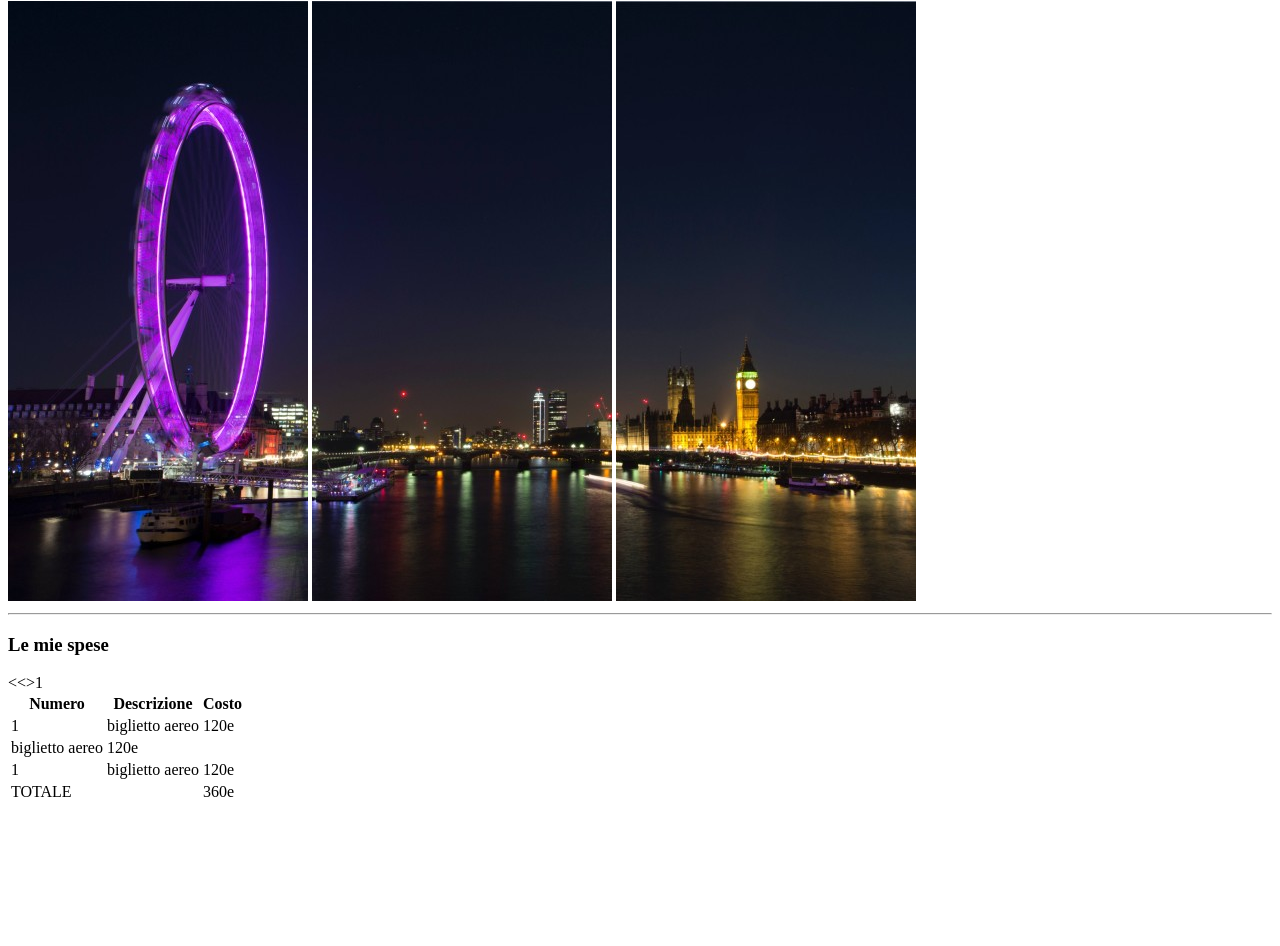
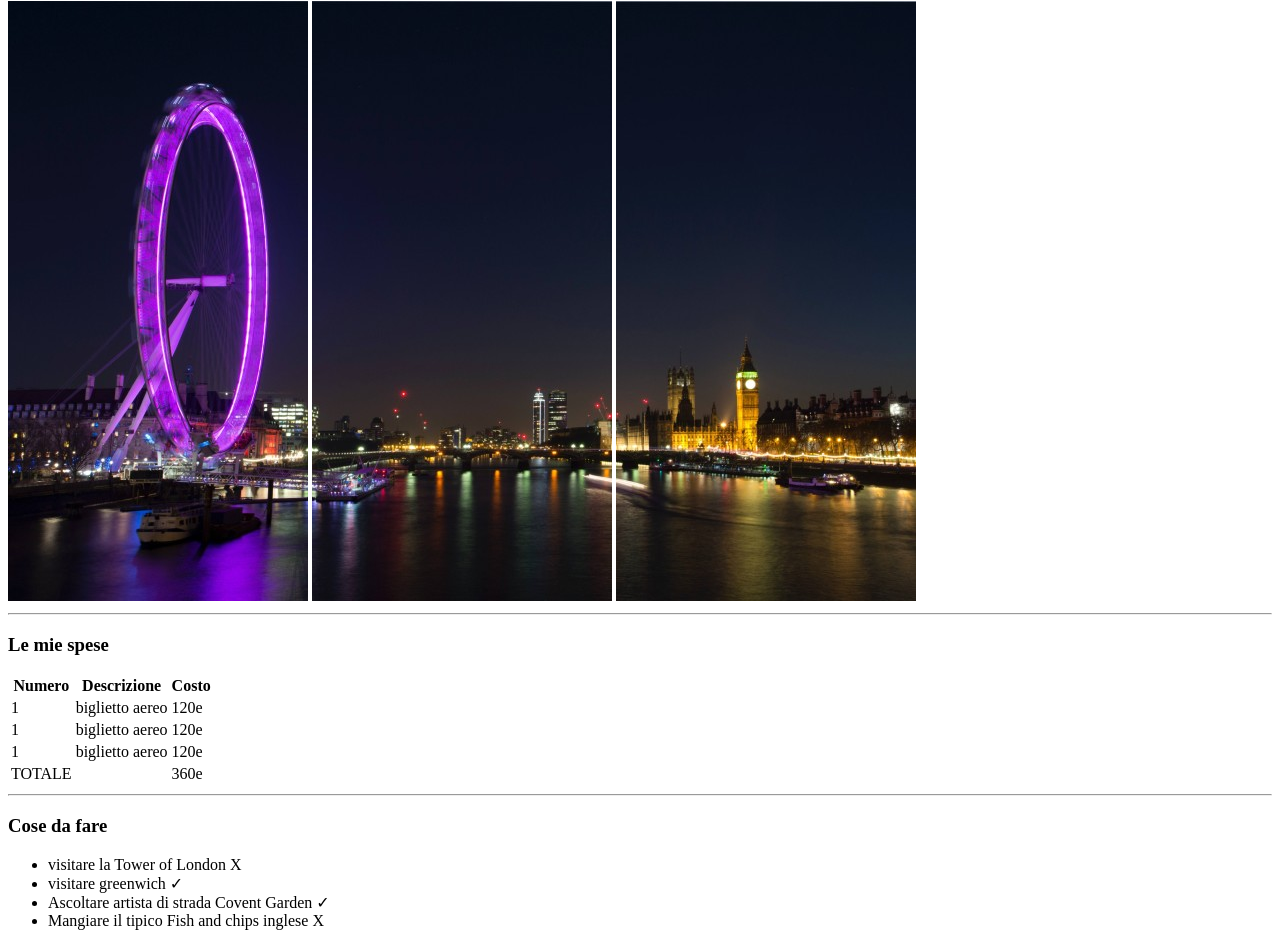
Before and after one commit to Alexellevu/html-london-trip, a plain HTML site: page index.html in a window 1280 px wide. Shown: the part 79-1025 px from the top of the page. Before the commit the page ends 891 px from the top, so only its background shows below. Drawn offline with Linux system fonts and the light colour scheme.

Commit message:
lista cose da fare

```diff
--- a/index.html
+++ b/index.html
@@ -37,7 +37,7 @@
                 </tr>
 
                 <tr>
-                    <<>1</>
+                    <td>1</td>
                     <td>biglietto aereo</td>
                     <td>120e</td>
                 </tr>
@@ -65,8 +65,18 @@
     </section>
     <!-- /tabella spese spese -->
 
+    <hr>
+
+
     <!-- cose da fare -->
     <section>
+        <h3>Cose da fare</h3>
+            <ul>
+                <li>visitare la Tower of London &#935;</li>
+                <li>visitare greenwich &#10003;</li>
+                <li>Ascoltare artista di strada Covent Garden &#10003;</li>
+                <li>Mangiare il tipico Fish and chips inglese &#935;</li>
+            </ul>
 
     </section>
     <!-- /cose da fare -->
```
